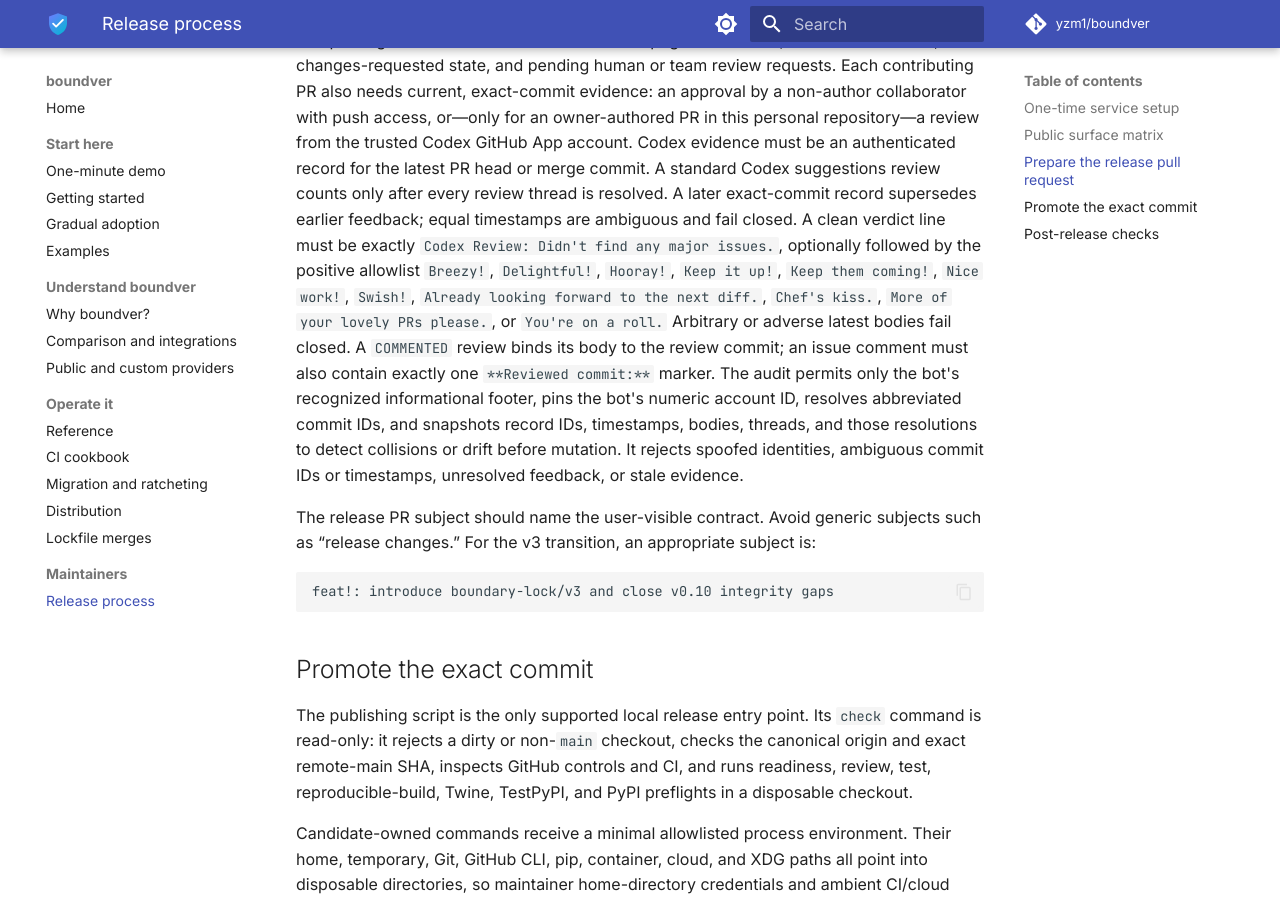
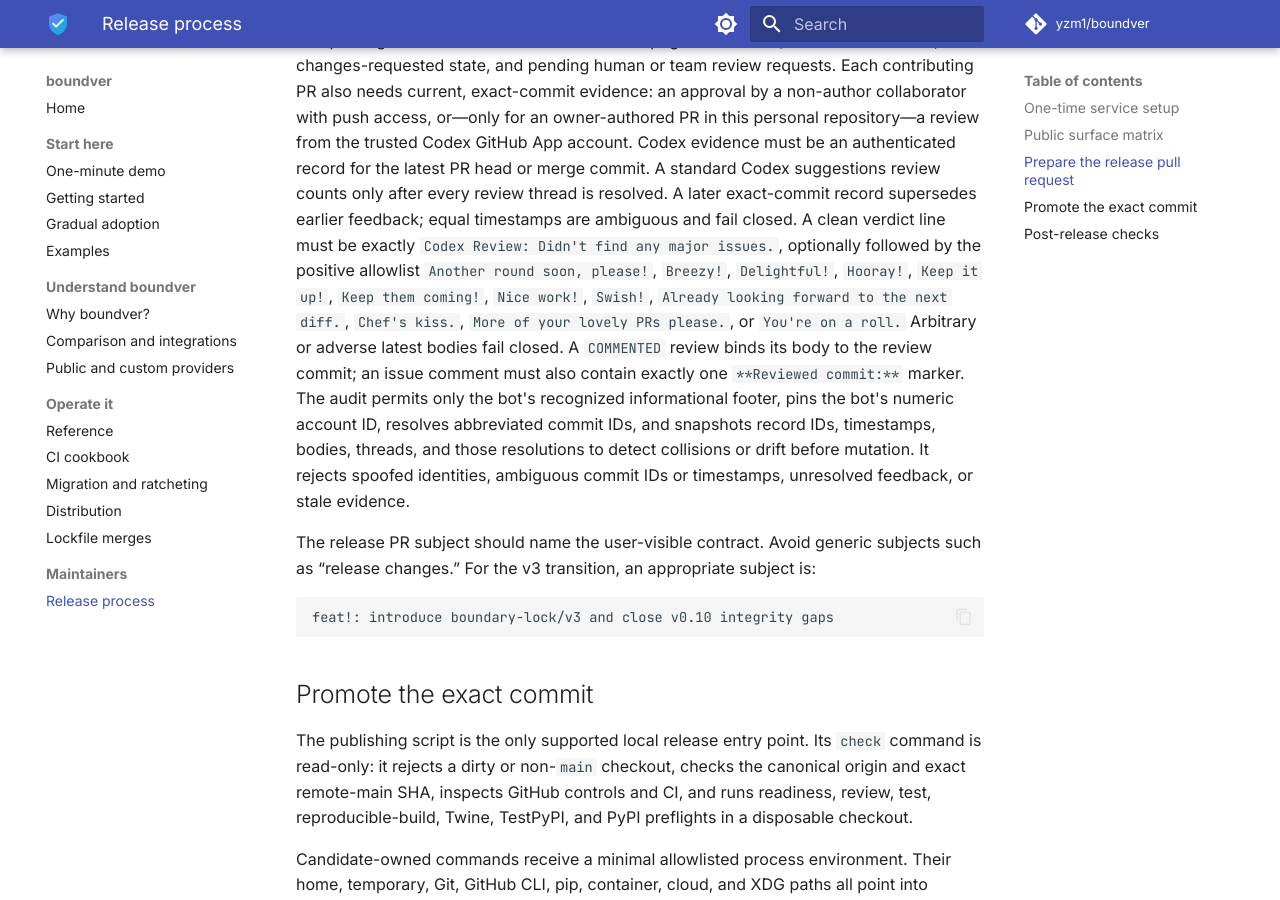
Before and after one commit to yzm1/boundver, an MkDocs documentation site: the page built from docs/RELEASING.md, in a window 1280 px wide and 900 px high, scrolled down 5337 px. Built offline with MkDocs 1.6.1 and Material for MkDocs 9.7.7, drawn with Linux system fonts in a browser that asks for light colours; comment, search, counter and statistics services are not loaded.

```diff
--- a/docs/RELEASING.md
+++ b/docs/RELEASING.md
@@ -204,8 +204,8 @@ commit. A standard Codex suggestions review counts only after every review
 thread is resolved. A later exact-commit record supersedes earlier feedback;
 equal timestamps are ambiguous and fail closed. A clean verdict line must be
 exactly `Codex Review: Didn't find any major issues.`, optionally followed by
-the positive allowlist `Breezy!`, `Delightful!`, `Hooray!`, `Keep it up!`,
-`Keep them coming!`, `Nice work!`, `Swish!`,
+the positive allowlist `Another round soon, please!`, `Breezy!`, `Delightful!`,
+`Hooray!`, `Keep it up!`, `Keep them coming!`, `Nice work!`, `Swish!`,
 `Already looking forward to the next diff.`, `Chef's kiss.`,
 `More of your lovely PRs please.`, or `You're on a roll.`
 Arbitrary or adverse latest bodies fail closed. A `COMMENTED` review binds its
```
Also changed, not shown: CHANGELOG.md (+2 -1 lines), 2 other files.
